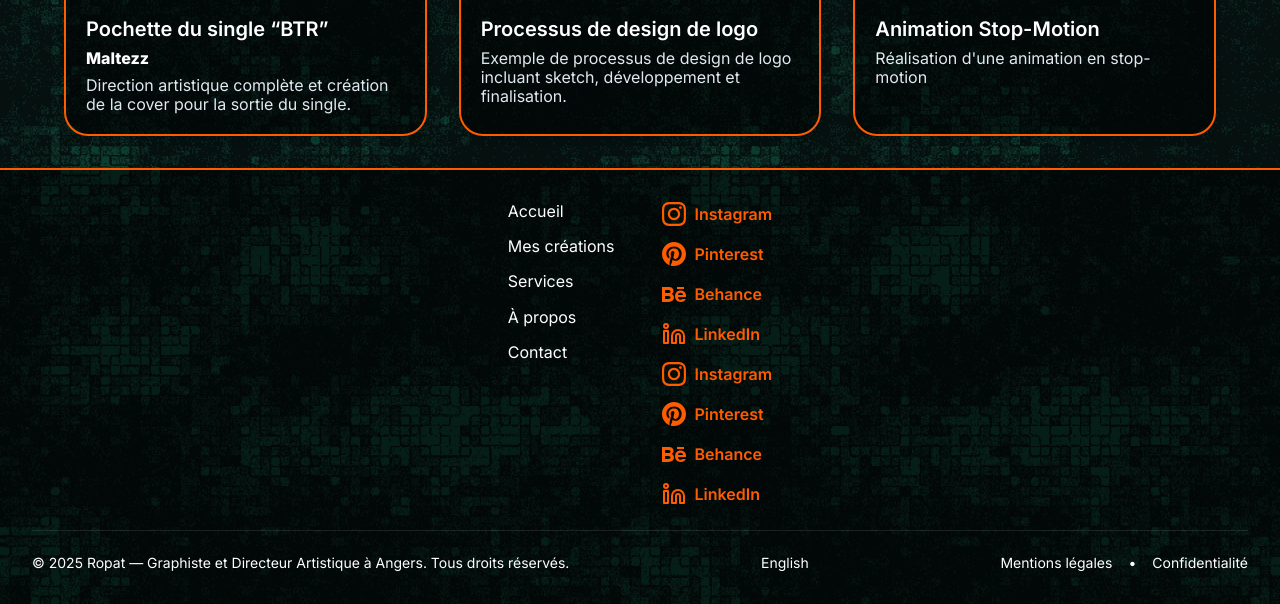
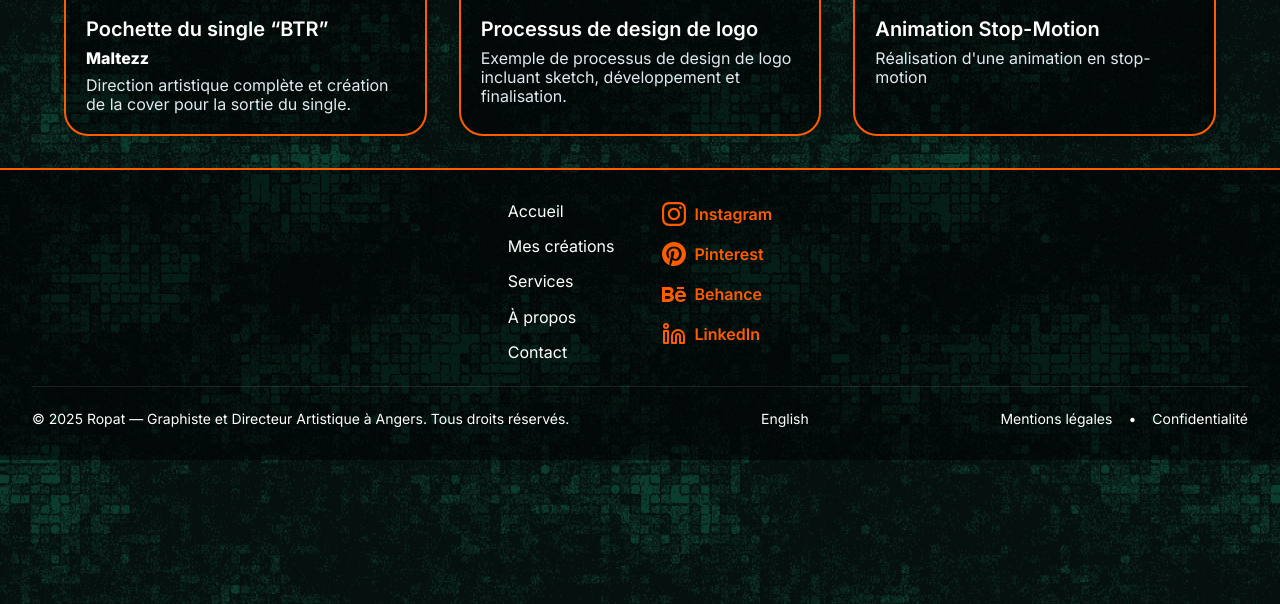
Before and after one commit to 7Nautilus/ropat-portfolio, a Jekyll site: the page built from index.html, in a window 1280 px wide and 900 px high, scrolled down 1309 px, cut to the strip 296-900 px from the top of the window. Built offline with Jekyll 4.4.1, drawn with Linux system fonts in a browser that asks for light colours.

Commit message:
Remove social media links from footer
Removed social media links for Instagram, Pinterest, Behance, and LinkedIn from the footer.

```diff
--- a/_includes/footer.html
+++ b/_includes/footer.html
@@ -26,36 +26,6 @@
       </nav>
       <!-- Social Links -->
       <div class="social-links">
-        <!-- Instagram -->
-        <div><a href="https://www.instagram.com/9.ropat/" class="social-link instagram" target="_blank" rel="noopener noreferrer" aria-label="Instagram">
-          <!-- Icon Instagram -->
-          <svg viewBox="0 0 24 24" fill="currentColor" class="social-icon" aria-hidden="true">
-            <path d="M12 2.163c3.204 0 3.584.012 4.85.07 3.252.148 4.771 1.691 4.919 4.919.058 1.265.069 1.645.069 4.849 0 3.205-.012 3.584-.069 4.849-.149 3.225-1.664 4.771-4.919 4.919-1.266.058-1.644.07-4.85.07-3.204 0-3.584-.012-4.849-.07-3.26-.149-4.771-1.699-4.919-4.92-.058-1.265-.07-1.644-.07-4.849 0-3.204.013-3.583.07-4.849.149-3.227 1.664-4.771 4.919-4.919 1.266-.057 1.645-.069 4.849-.069zm0-2.163c-3.259 0-3.667.014-4.947.072-4.358.2-6.78 2.618-6.98 6.98-.059 1.281-.073 1.689-.073 4.948 0 3.259.014 3.668.072 4.948.2 4.358 2.618 6.78 6.98 6.98 1.281.058 1.689.072 4.948.072 3.259 0 3.668-.014 4.948-.072 4.354-.2 6.782-2.618 6.979-6.98.059-1.28.073-1.689.073-4.948 0-3.259-.014-3.667-.072-4.947-.196-4.354-2.617-6.78-6.979-6.98-1.281-.059-1.69-.073-4.949-.073zm0 5.838c-3.403 0-6.162 2.759-6.162 6.162s2.759 6.163 6.162 6.163 6.162-2.759 6.162-6.163c0-3.403-2.759-6.162-6.162-6.162zm0 10.162c-2.209 0-4-1.79-4-4 0-2.209 1.791-4 4-4s4 1.791 4 4c0 2.21-1.791 4-4 4zm6.406-11.845c-.796 0-1.441.645-1.441 1.44s.645 1.44 1.441 1.44c.795 0 1.439-.645 1.439-1.44s-.644-1.44-1.439-1.44z"/>
-          </svg>
-          <span>Instagram</span>
-        </a></div>
-        <!-- Pinterest -->
-        <div><a href="https://fr.pinterest.com/9ropat/" class="social-link pinterest" target="_blank" rel="noopener noreferrer" aria-label="Pinterest">
-          <!-- Icon Pinterest -->
-          <svg viewBox="0 0 24 24" fill="currentColor" class="social-icon" aria-hidden="true">
-            <path d="M12 0C5.373 0 0 5.372 0 12c0 5.084 3.163 9.426 7.627 11.174-.105-.949-.2-2.405.042-3.441.218-.937 1.407-5.965 1.407-5.965s-.359-.719-.359-1.782c0-1.668.967-2.914 2.171-2.914 1.023 0 1.518.769 1.518 1.69 0 1.029-.655 2.568-.994 3.995-.283 1.194.599 2.169 1.777 2.169 2.133 0 3.772-2.249 3.772-5.495 0-2.873-2.064-4.882-5.012-4.882-3.414 0-5.418 2.561-5.418 5.207 0 1.031.397 2.138.893 2.738.098.119.112.224.083.345l-.333 1.36c-.053.22-.174.267-.402.161-1.499-.698-2.436-2.889-2.436-4.649 0-3.785 2.75-7.262 7.929-7.262 4.163 0 7.398 2.967 7.398 6.931 0 4.136-2.607 7.464-6.227 7.464-1.216 0-2.359-.631-2.75-1.378l-.748 2.853c-.271 1.043-1.002 2.35-1.492 3.146C9.57 23.812 10.763 24 12 24c6.627 0 12-5.373 12-12 0-6.628-5.373-12-12-12z"/>
-          </svg>
-          <span>Pinterest</span>
-        </a></div>
-        <!-- Behance -->
-        <div><a href="https://www.behance.net/ropat" class="social-link behance" target="_blank" rel="noopener noreferrer" aria-label="Behance">
-          <!-- Icon Behance -->
-          <svg viewBox="0 0 24 24" fill="currentColor" class="social-icon" aria-hidden="true">
-            <path d="M22 7h-7v-2h7v2zm1.726 10c-.442 1.297-2.029 3-5.101 3-3.074 0-5.564-1.729-5.564-5.675 0-3.91 2.325-5.92 5.466-5.92 3.082 0 4.964 1.782 5.375 4.426.078.506.109 1.188.095 2.14h-8.027c.13 3.211 3.483 3.312 4.588 2.029h3.168zm-7.686-4h4.965c-.105-1.547-1.136-2.219-2.477-2.219-1.466 0-2.277.768-2.488 2.219zm-9.574 6.988h-6.466v-14.967h6.953c5.476.081 5.58 5.444 2.72 6.906 3.461 1.26 3.577 8.061-3.207 8.061zm-3.466-8.988h3.584c2.508 0 2.906-3-.312-3h-3.272v3zm3.391 3h-3.391v3.016h3.341c3.055 0 2.868-3.016.05-3.016z"/>
-          </svg>
-          <span>Behance</span>
-        </a></div>
-        <!-- LinkedIn -->
-        <div><a href="/" class="social-link linkedin" target="_blank" rel="noopener noreferrer" aria-label="LinkedIn">
-          <!-- Icon LinkedIn -->
-          <svg xmlns="http://www.w3.org/2000/svg" width="24" height="24" viewBox="0 0 24 24" fill="none" stroke="currentColor" stroke-width="2" stroke-linecap="round" stroke-linejoin="round" class="lucide lucide-linkedin-icon lucide-linkedin"><path d="M16 8a6 6 0 0 1 6 6v7h-4v-7a2 2 0 0 0-2-2 2 2 0 0 0-2 2v7h-4v-7a6 6 0 0 1 6-6z"/><rect width="4" height="12" x="2" y="9"/><circle cx="4" cy="4" r="2"/></svg>
-          <span>LinkedIn</span>
-        </a></div>
         {% for item in site.data.socials %}
           <div><a href="{{ item.link }}" class="social-link {{ item.name }}">
             {{ item.icon }}
```
